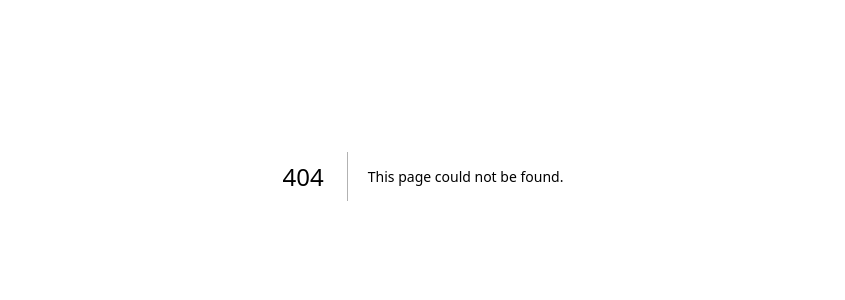
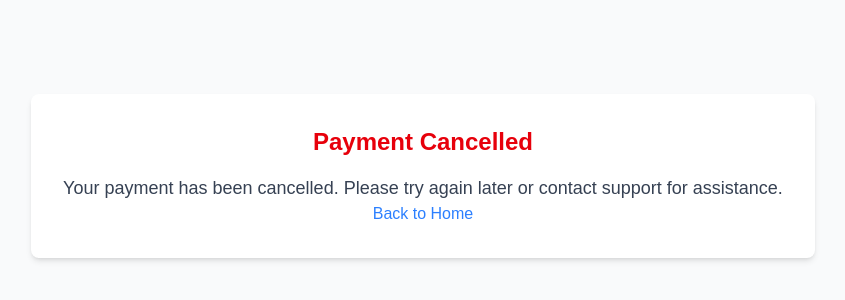
Before and after one commit to kanokpit-yowaratch/stripe-demo, a Next.js app: page /cancel in a window 1280 px wide. Before the commit this address had no page. Shown: the part 224-524 px from the top of the page, without its empty margins (217-1062 px from the left). Built offline with nearby package versions, Linux system fonts and the light colour scheme.

Commit message:
feat: cancel page

```diff
--- /dev/null
+++ b/src/app/cancel/page.tsx
@@ -0,0 +1,19 @@
+import React from 'react';
+
+const CancelPage = () => {
+	return (
+		<div className="min-h-screen bg-gray-50 flex flex-col justify-center items-center">
+			<div className="bg-white p-8 rounded-lg shadow-md text-center">
+				<h1 className="text-2xl font-bold text-red-600 mb-4">Payment Cancelled</h1>
+				<p className="text-lg text-gray-700">
+					Your payment has been cancelled. Please try again later or contact support for assistance.
+				</p>
+				<a href="/" className="text-blue-500 hover:underline">
+					Back to Home
+				</a>
+			</div>
+		</div>
+	);
+};
+
+export default CancelPage;
```
